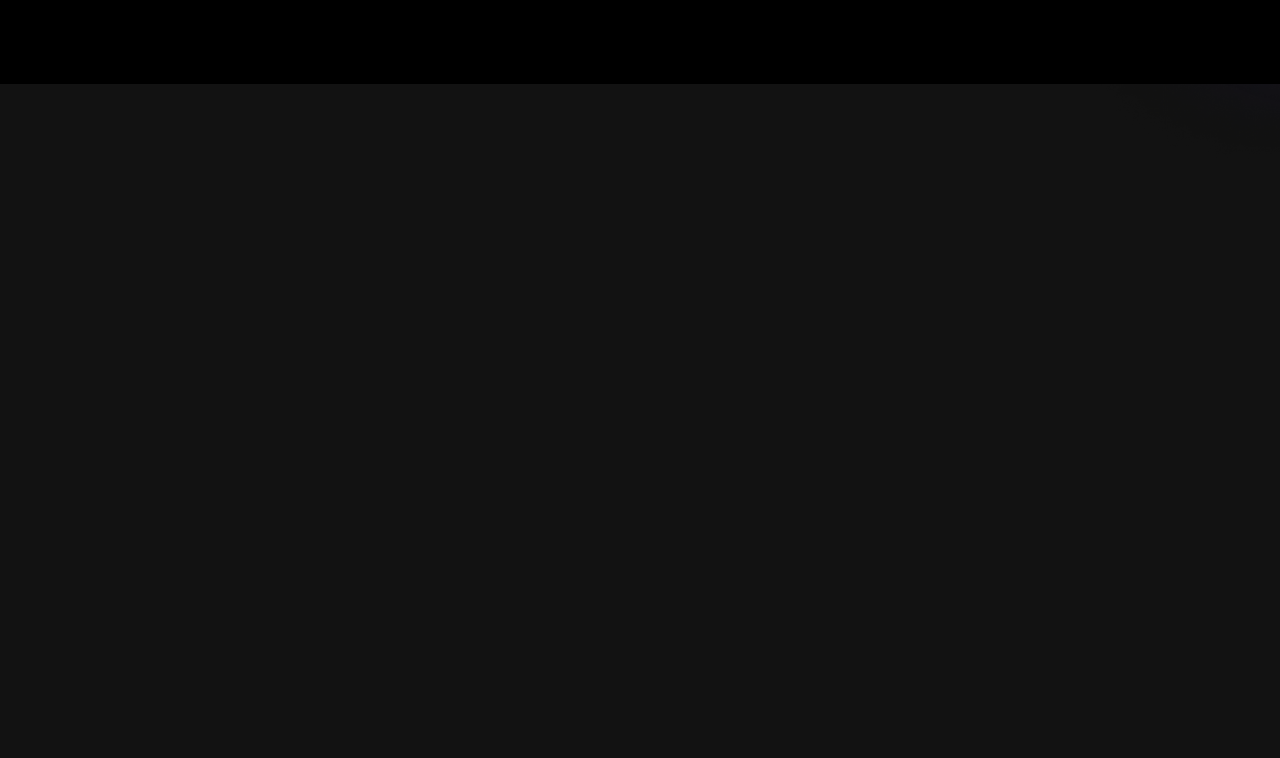
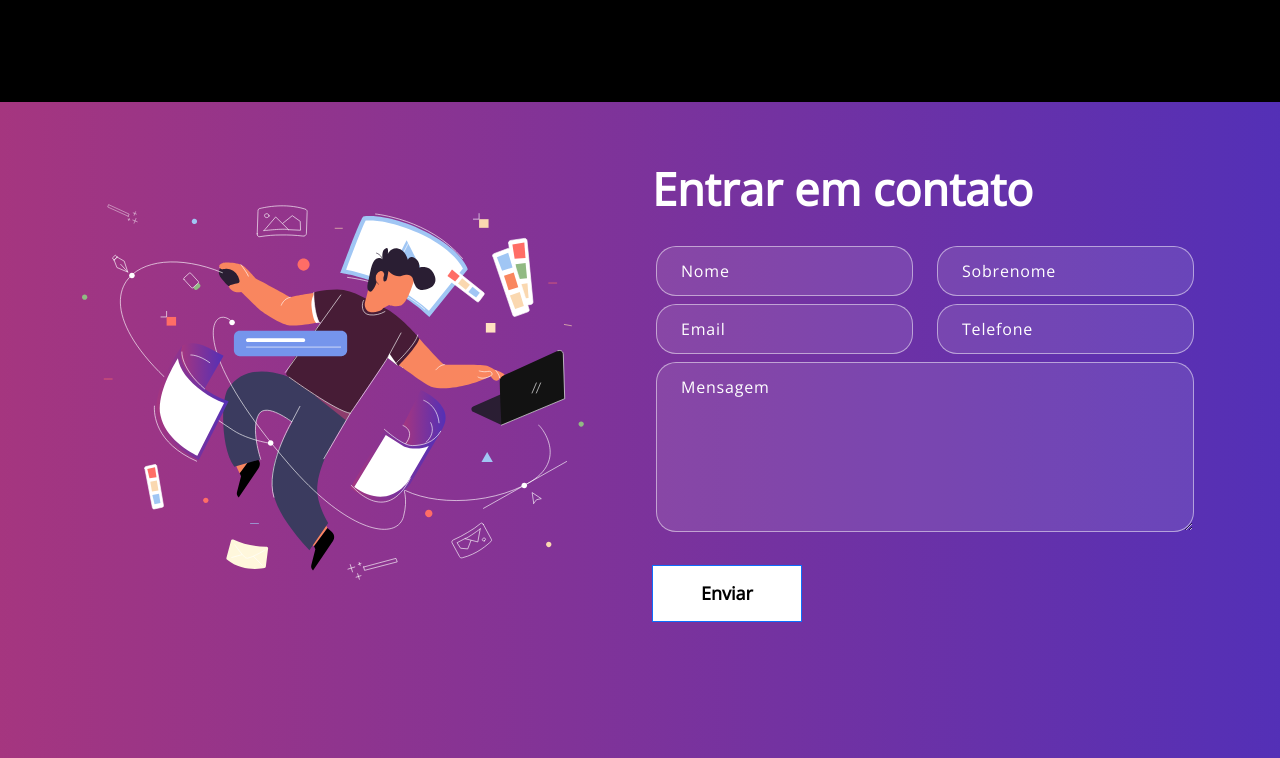
Before and after one commit to SamuelMTeixeira/Portfolio, a React (Create React App) app: page / in a window 1280 px wide. Shown: the part 2039-2797 px from the top of the page. Before the commit the page ends 2215 px from the top, so only its background shows below. Built offline with nearby package versions, Linux system fonts and the light colour scheme.

Commit message:
Add ContactForm

```diff
--- a/package.json
+++ b/package.json
@@ -9,6 +9,9 @@
     "@testing-library/react": "^13.0.0",
     "@testing-library/user-event": "^13.2.1",
     "bootstrap": "^5.2.0",
+    "cors": "^2.8.5",
+    "express": "^4.18.1",
+    "nodemailer": "^6.7.7",
     "react": "^18.2.0",
     "react-bootstrap": "^2.4.0",
     "react-dom": "^18.2.0",
--- a/src/App.js
+++ b/src/App.js
@@ -2,6 +2,7 @@ import AppBar from './components/AppBar'
 import Home from './components/Home'
 import Skills from './components/Skills'
 import Projects from './components/Projects'
+import Contact from './components/Contact'
 
 import './assets/css/App.css'
 
@@ -13,6 +14,7 @@ function App() {
         <Home />
         <Skills />
         <Projects />
+        <Contact />
       </main>
     </>
   );
--- /dev/null
+++ b/src/assets/css/Contact.css
@@ -0,0 +1,86 @@
+section#connect {
+    background: linear-gradient(90.21deg, #AA367C -5.91%, #4A2FBD 111.58%);
+    padding: 60px 0 200px 0;
+}
+
+section#connect img {
+    width: 92%;
+}
+
+section#connect h2 {
+    font-size: 45px;
+    font-weight: 700;
+    margin-bottom: 30px;
+}
+
+section#connect form input,
+section#connect form textarea {
+    width: 100%;
+    background: rgba(255, 255, 255, 0.1);
+    border: 1px solid rgba(255, 255, 255, 0.5);
+    border-radius: 20px;
+    color: #fff;
+    margin: 0 0 8px 0;
+    padding: 12px 24px;
+    font-weight: 500;
+    font-size: 16px;
+    letter-spacing: 0.8px;
+    transition: 0.3s ease-in-out;
+}
+
+section#connect form input:focus,
+section#connect form textarea:focus {
+    background: rgba(255, 255, 255, 1);
+    color: #121212;
+}
+
+section#connect form input::placeholder,
+section#connect form textarea::placeholder {
+    font-size: 16px;
+    font-weight: 400;
+    color: #fff;
+}
+
+section#connect form input:focus::placeholder,
+section#connect form textarea:focus::placeholder {
+    color: #121212;
+    opacity: 0.8;
+}
+
+section#connect form button {
+    font-weight: 700;
+    color: #000;
+    background-color: #fff;
+    padding: 14px 48px;
+    font-size: 18px;
+    margin-top: 25px;
+    border-radius: 0;
+    position: relative;
+    transition: 0.3s ease-in-out;
+
+}
+
+section#connect form button span {
+    z-index: 1;
+    position: relative;
+}
+
+.contact form button:hover {
+    color: #fff;
+}
+
+section#connect form button::before {
+    content: "";
+    background: #121212;
+    width: 0;
+    height: 100%;
+    position: absolute;
+    top: 0;
+    left: 0;
+    z-index: 0;
+    transition: 0.3s ease-in-out;
+}
+
+section#connect form button:hover::before {
+    width: 100%;
+}
--- /dev/null
+++ b/src/components/Contact.js
@@ -0,0 +1,93 @@
+import React, { useState } from 'react'
+import '../assets/css/Contact.css'
+
+import contatoImg from "../assets/img/contact-img.svg";
+import { Container, Row, Col, Form, Button } from 'react-bootstrap'
+
+const Contact = () => {
+    // JSON COM VALORES DEFAULT DO FORMULARIO
+    const formInitialDetails = {
+        firstName: '',
+        lastName: '',
+        email: '',
+        phone: '',
+        message: '',
+    }
+
+    // ESTADOS DO FORMULARIO
+    const [formDetails, setFormDetails] = useState(formInitialDetails)
+    const [buttonText, setButtonText] = useState('Enviar')
+    const [status, setStatus] = useState([])
+
+    // PREENCHE A JSON ACIMA COM OS DADOS DIGITADOS
+    const onFormUpdate = (cmp, value) => {
+        setFormDetails({
+            ...formDetails,
+            [cmp]: value
+        })
+    }
+
+    const handleSubmit = (event) => {
+        event.preventDefault();
+
+        console.log(formDetails)
+    }
+
+    return (
+        <section id="connect">
+            <Container>
+                <Row className='d-flex align-items-center'>
+                    <Col md={6} >
+                        <img src={contatoImg} alt='contate-me' />
+                    </Col>
+
+                    <Col md={6} >
+                        <h2>Entrar em contato</h2>
+                        <Form onSubmit={handleSubmit}>
+                            <Row className="px-1">
+                                <Form.Group as={Col} controlId="formGridName">
+                                    <Form.Control value={formDetails.firstName} onChange={event => onFormUpdate('firstName', event.target.value)} type="text" placeholder="Nome" required />
+                                </Form.Group>
+
+                                <Form.Group as={Col} controlId="formGridLastName">
+                                    <Form.Control value={formDetails.lastName} onChange={event => onFormUpdate('lastName', event.target.value)} type="text" placeholder="Sobrenome" required />
+                                </Form.Group>
+                            </Row>
+
+                            <Row className="px-1">
+                                <Form.Group as={Col} controlId="formGridEmail">
+                                    <Form.Control value={formDetails.email} onChange={event => onFormUpdate('email', event.target.value)} type="email" placeholder="Email" required />
+                                </Form.Group>
+
+                                <Form.Group as={Col} controlId="formGridPhone">
+                                    <Form.Control value={formDetails.phone} onChange={event => onFormUpdate('phone', event.target.value)} type='tel' placeholder="Telefone" />
+                                </Form.Group>
+                            </Row>
+
+                            <Form.Group className="px-1" controlId="formGridAMessage">
+                                <Form.Control value={formDetails.message} onChange={event => onFormUpdate('message', event.target.value)} as="textarea" rows={6} placeholder="Mensagem" required />
+                            </Form.Group>
+
+
+                            <Button variant="primary" type="submit">
+                                <span>{buttonText}</span>
+                            </Button>
+
+                            {
+                                status.message &&
+                                <Col>
+                                    <p className={status.sucess === false ? 'danger' : 'sucess'}>
+                                        {status.message}
+                                    </p>
+                                </Col>
+                            }
+
+                        </Form>
+                    </Col>
+                </Row>
+            </Container>
+        </section>
+    )
+}
+
+export default Contact
--- a/src/components/Projects.js
+++ b/src/components/Projects.js
@@ -63,7 +63,7 @@ const Projects = () => {
                         <h2>Meus projetos</h2>
                         <p>Dê uma olhadinha em alguns abaixo!</p>
                         <Tab.Container id='projects-tabs' defaultActiveKey={'first'}>
-                            <Nav variant='pills' defaultActiveKey={'first'}>
+                            <Nav variant='pills' className="nav-pills mb-5 justify-content-center align-items-center" defaultActiveKey={'first'}>
                                 <Nav.Item>
                                     <Nav.Link eventKey='first' >Front-End</Nav.Link>
                                 </Nav.Item>
```
Also changed, not shown: 1 other file (tests, documents, lock files or other folders).
